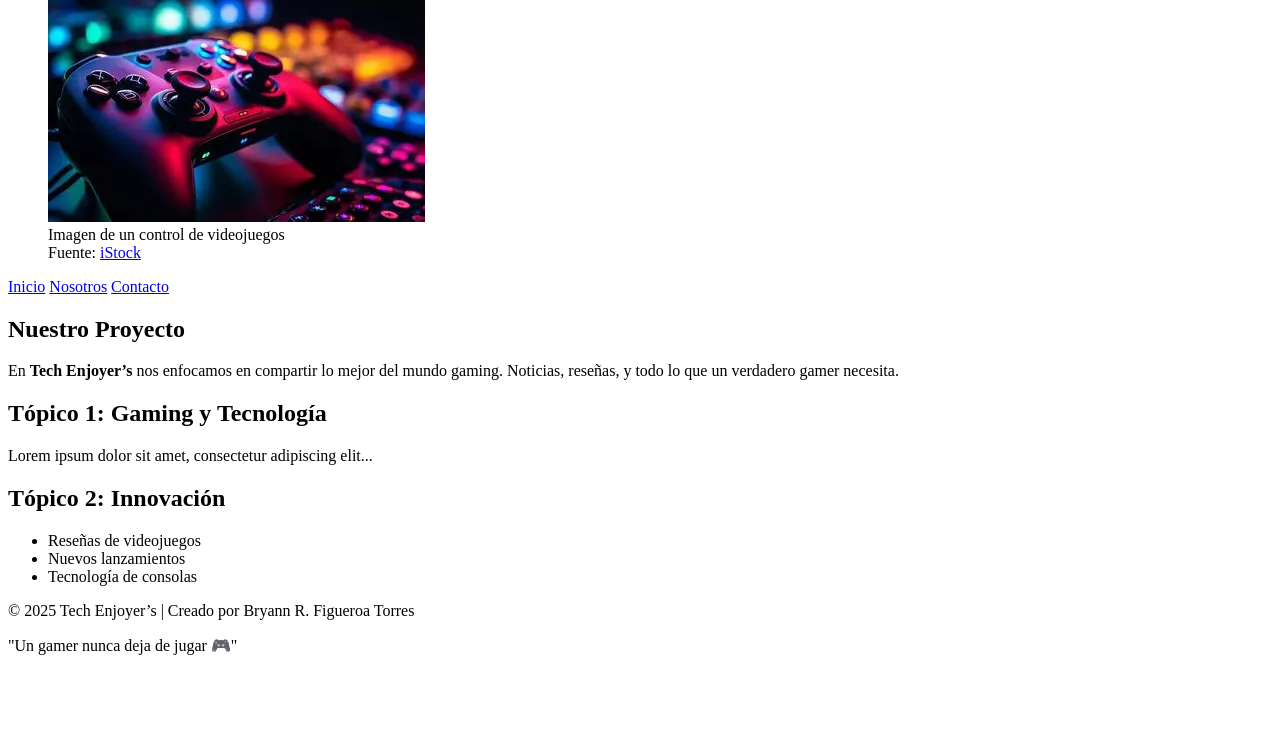
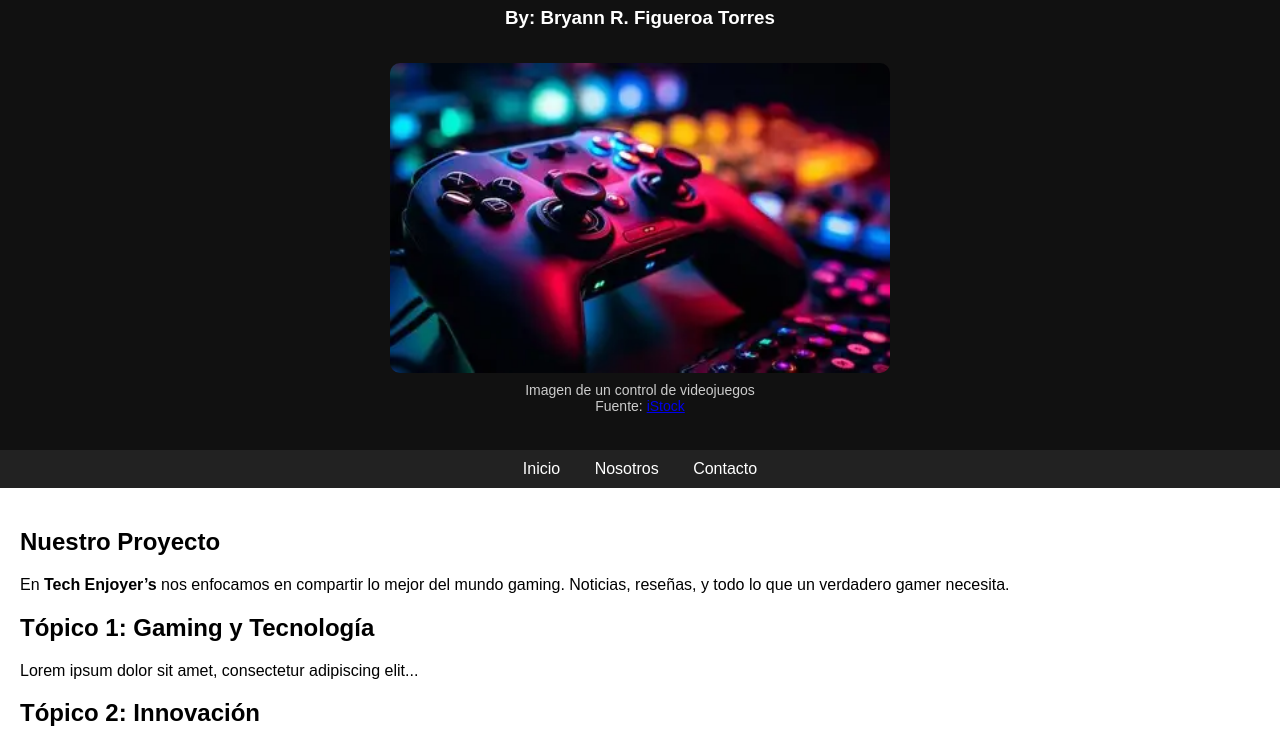
Before and after one commit to brft116-jpg/My-web-page, a plain HTML site: page index.html in a window 1280 px wide. Shown: the part 133-877 px from the top of the page. Before the commit the page ends 804 px from the top, so only its background shows below. Drawn offline with Linux system fonts and the light colour scheme; files that its build step writes are made by us from their sources; files whose address does not match are found by name.

Commit message:
Fix HTML structure and update stylesheet reference
Updated stylesheet link and corrected HTML formatting.

```diff
--- a/index.html
+++ b/index.html
@@ -4,7 +4,7 @@
     <meta charset="UTF-8">
     <meta name="description" content="Proyecto Final - Tech Enjoyer's Website">
     <title>Tech Enjoyer's</title>
-    <link rel="stylesheet" href="SiteStyle/global5.css">
+    <link rel="stylesheet" href="SiteStyle/global.css">
 </head>
 <body>
     <!-- Banner -->
```
